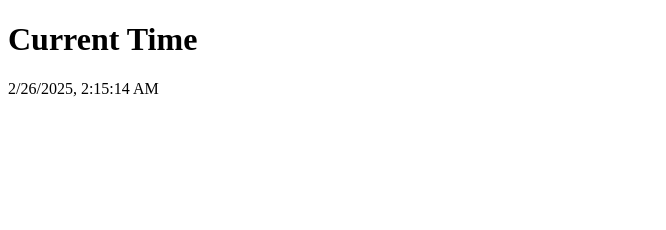
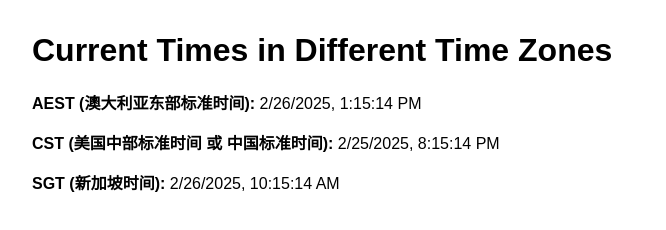
Before and after one commit to RookieToExpert/time_web_app, a plain HTML site: page index.html in a window 1280 px wide. Shown: the whole page, without its empty margins (0-666 px from the left). Drawn offline with Linux system fonts and the light colour scheme.

Commit message:
Update index.html

```diff
--- a/index.html
+++ b/index.html
@@ -1,18 +1,66 @@
 <!DOCTYPE html>
-<html>
-  <head>
-    <meta charset="UTF-8" />
-    <title>Current Time</title>
-    <script>
-      function showTime() {
-        document.getElementById("time").innerHTML = new Date().toLocaleString();
-      }
-      // 每隔 1 秒执行一次 showTime
-      setInterval(showTime, 1000);
-    </script>
-  </head>
-  <body onload="showTime()">
-    <h1>Current Time</h1>
-    <div id="time"></div>
-  </body>
+<html lang="en">
+<head>
+  <meta charset="UTF-8"/>
+  <title>Multiple Time Zones</title>
+  <style>
+    body {
+      font-family: Arial, sans-serif;
+      margin: 2rem;
+    }
+    .timezone {
+      margin-bottom: 1rem;
+    }
+    .time-label {
+      font-weight: bold;
+    }
+  </style>
+</head>
+<body>
+  <h1>Current Times in Different Time Zones</h1>
+
+  <div class="timezone">
+    <span class="time-label">AEST (澳大利亚东部标准时间):</span>
+    <span id="aest-time"></span>
+  </div>
+
+  <div class="timezone">
+    <span class="time-label">CST (美国中部标准时间 或 中国标准时间):</span>
+    <span id="cst-time"></span>
+  </div>
+
+  <div class="timezone">
+    <span class="time-label">SGT (新加坡时间):</span>
+    <span id="sgt-time"></span>
+  </div>
+
+  <script>
+    // 如果你需要的 CST 是“美国中部时间”，对应时区标识为 "America/Chicago"
+    // 如果你需要的 CST 是“中国标准时间”，对应时区标识为 "Asia/Shanghai"
+    // 这里示例一并演示，你可根据需求自行选择
+
+    const TZ_AEST = "Australia/Sydney";   // AEST 通常用 "Australia/Sydney"；夏令时会变成 AEDT
+    const TZ_CST = "America/Chicago";    // 如果你要的是美国中部时间
+    // const TZ_CST = "Asia/Shanghai";   // 如果你要的是中国标准时间，请改为这一行
+    const TZ_SGT = "Asia/Singapore";     // SGT 新加坡时间，UTC+8
+
+    function updateTimes() {
+      const now = new Date();
+
+      // 使用 toLocaleString + timeZone 选项来格式化
+      const aestTime = now.toLocaleString("en-US", { timeZone: TZ_AEST });
+      const cstTime = now.toLocaleString("en-US", { timeZone: TZ_CST });
+      const sgtTime = now.toLocaleString("en-US", { timeZone: TZ_SGT });
+
+      document.getElementById("aest-time").textContent = aestTime;
+      document.getElementById("cst-time").textContent = cstTime;
+      document.getElementById("sgt-time").textContent = sgtTime;
+    }
+
+    // 每秒刷新一次
+    setInterval(updateTimes, 1000);
+    // 页面加载后先立即刷新一次
+    updateTimes();
+  </script>
+</body>
 </html>
```
